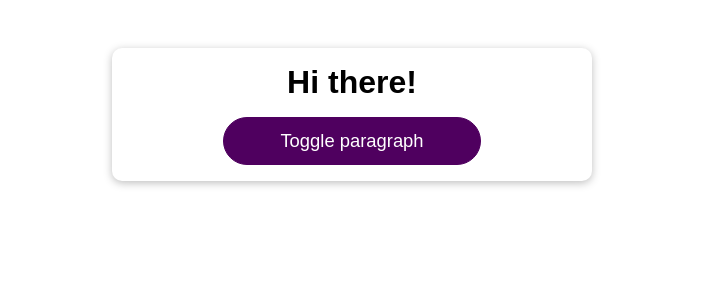
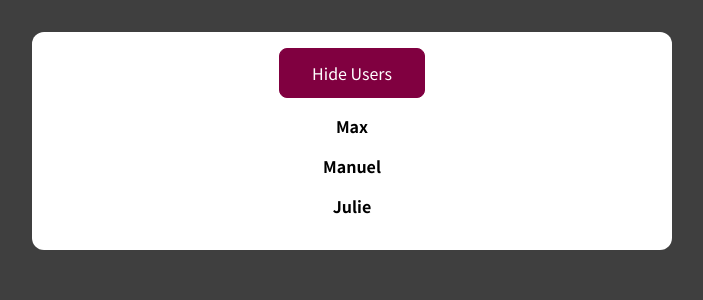
Before and after one commit to Paddlepop25/max-react-complete-guide, a React (Create React App) app: page / in a window 1280 px wide. Shown: the top 300 px of the page, without its empty margins (288-991 px from the left). Built offline with nearby package versions, Linux system fonts and the light colour scheme.

Commit message:
reset project for Class Components: Video 164

```diff
--- a/src/App.css
+++ /dev/null
@@ -1,14 +0,0 @@
-.app {
-  margin: 3rem auto;
-  width: 30rem;
-  padding: 1rem;
-  background: white;
-  box-shadow: 0 2px 8px rgba(0, 0, 0, 0.26);
-  border-radius: 10px;
-  text-align: center;
-}
-
-.app h1 {
-  margin: 0;
-  text-align: center;
-}
--- a/src/App.js
+++ b/src/App.js
@@ -1,28 +1,9 @@
-import React, { useCallback } from 'react';
-import Button from './components/UI/Button/Button';
-import './App.css';
-import DemoOutput from './components/DemoOutput/DemoOutput';
-
-// useCallback hook allows us to store functions
-// the stored functions should not be re-created with every with every execution
-// but it will point to the same function stored in memory
+import Users from './components/Users';
 
 function App() {
-  const [toggleShowText, setToggleShowText] = React.useState(false);
-
-  // if we sure this function will never change, we can use useCallback to store it
-  // also need array of dependencies like useEffect
-  const onClickHandler = useCallback(() => {
-    setToggleShowText((prevState) => !prevState);
-  }, []); // [] --> any state, props, context
-
-  console.log('App');
-
   return (
-    <div className='app'>
-      <h1>Hi there!</h1>
-      <DemoOutput show={false} />
-      <Button onClick={onClickHandler}>Toggle paragraph</Button>
+    <div>
+      <Users />
     </div>
   );
 }
--- a/src/components/DemoOutput/DemoOutput.js
+++ /dev/null
@@ -1,10 +0,0 @@
-import React from 'react';
-import MyParagraph from './MyParagraph';
-
-const DemoOutput = (props) => {
-  console.log('DO');
-  return <MyParagraph>{props.show ? 'Show me' : ''}</MyParagraph>;
-};
-
-export default React.memo(DemoOutput);
-// React.memo check if props changed. No change, no re-evaluate this component and its child componenet
--- a/src/components/DemoOutput/MyParagraph.js
+++ /dev/null
@@ -1,8 +0,0 @@
-import React from 'react';
-
-const MyParagraph = (props) => {
-  console.log('MP');
-  return <p>{props.children}</p>;
-};
-
-export default MyParagraph;
--- a/src/components/UI/Button/Button.js
+++ /dev/null
@@ -1,18 +0,0 @@
-import React from 'react';
-
-import classes from './Button.module.css';
-
-const Button = (props) => {
-  return (
-    <button
-      type={props.type || 'button'}
-      className={`${classes.button} ${props.className}`}
-      onClick={props.onClick}
-      disabled={props.disabled}
-    >
-      {props.children}
-    </button>
-  );
-};
-
-export default Button;
--- a/src/components/UI/Button/Button.module.css
+++ /dev/null
@@ -1,30 +0,0 @@
-.button {
-  font: inherit;
-  border: 1px solid #4f005f;
-  background: #4f005f;
-  color: white;
-  padding: 0.75rem 3.5rem;
-  cursor: pointer;
-  font-size: 1.15rem;
-  border-radius: 30px;
-}
-
-.button:hover,
-.button:active {
-  background: #741188;
-  border-color: #741188;
-}
-
-.button:focus {
-  outline: none;
-}
-
-button:disabled,
-button:focus:disabled,
-button:hover:disabled,
-button:active:disabled {
-  background: #ccc;
-  border-color: #ccc;
-  color: #666666;
-  cursor: not-allowed;
-}
--- /dev/null
+++ b/src/components/User.js
@@ -0,0 +1,7 @@
+import classes from './User.module.css';
+
+const User = (props) => {
+  return <li className={classes.user}>{props.name}</li>;
+};
+
+export default User;
--- /dev/null
+++ b/src/components/User.module.css
@@ -0,0 +1,4 @@
+.user {
+  margin: 1rem 0;
+  font-weight: bold;
+}
--- /dev/null
+++ b/src/components/Users.js
@@ -0,0 +1,37 @@
+import { useState } from 'react';
+import User from './User';
+
+import classes from './Users.module.css';
+
+const DUMMY_USERS = [
+  { id: 'u1', name: 'Max' },
+  { id: 'u2', name: 'Manuel' },
+  { id: 'u3', name: 'Julie' },
+];
+
+const Users = () => {
+  const [showUsers, setShowUsers] = useState(true);
+
+  const toggleUsersHandler = () => {
+    setShowUsers((curState) => !curState);
+  };
+
+  const usersList = (
+    <ul>
+      {DUMMY_USERS.map((user) => (
+        <User key={user.id} name={user.name} />
+      ))}
+    </ul>
+  );
+
+  return (
+    <div className={classes.users}>
+      <button onClick={toggleUsersHandler}>
+        {showUsers ? 'Hide' : 'Show'} Users
+      </button>
+      {showUsers && usersList}
+    </div>
+  );
+};
+
+export default Users;
--- /dev/null
+++ b/src/components/Users.module.css
@@ -0,0 +1,14 @@
+.users {
+  margin: 2rem auto;
+  background-color: white;
+  padding: 1rem;
+  border-radius: 12px;
+  max-width: 40rem;
+  text-align: center;
+}
+
+.users ul {
+  list-style: none;
+  margin: 0;
+  padding: 0;
+}
--- a/src/index.css
+++ b/src/index.css
@@ -1,16 +1,30 @@
+@import url('https://fonts.googleapis.com/css2?family=Noto+Sans+JP:wght@400;700&display=swap');
+
 * {
   box-sizing: border-box;
 }
 
 html {
-  font-family: sans-serif;
-  background: #fff;
+  font-family: 'Noto Sans JP', sans-serif;
 }
 
 body {
   margin: 0;
+  background-color: #3f3f3f;
 }
 
-main {
-  margin-top: 6rem;
+button {
+  font: inherit;
+  cursor: pointer;
+  background-color: #800040;
+  color: white;
+  border: 1px solid #800040;
+  border-radius: 8px;
+  padding: 0.75rem 2rem;
 }
+
+button:hover,
+button:active {
+  background-color: #630032;
+  border-color: #630032;
+}
--- a/src/index.js
+++ b/src/index.js
@@ -1,4 +1,3 @@
-import React from 'react';
 import ReactDOM from 'react-dom';
 
 import './index.css';
```
